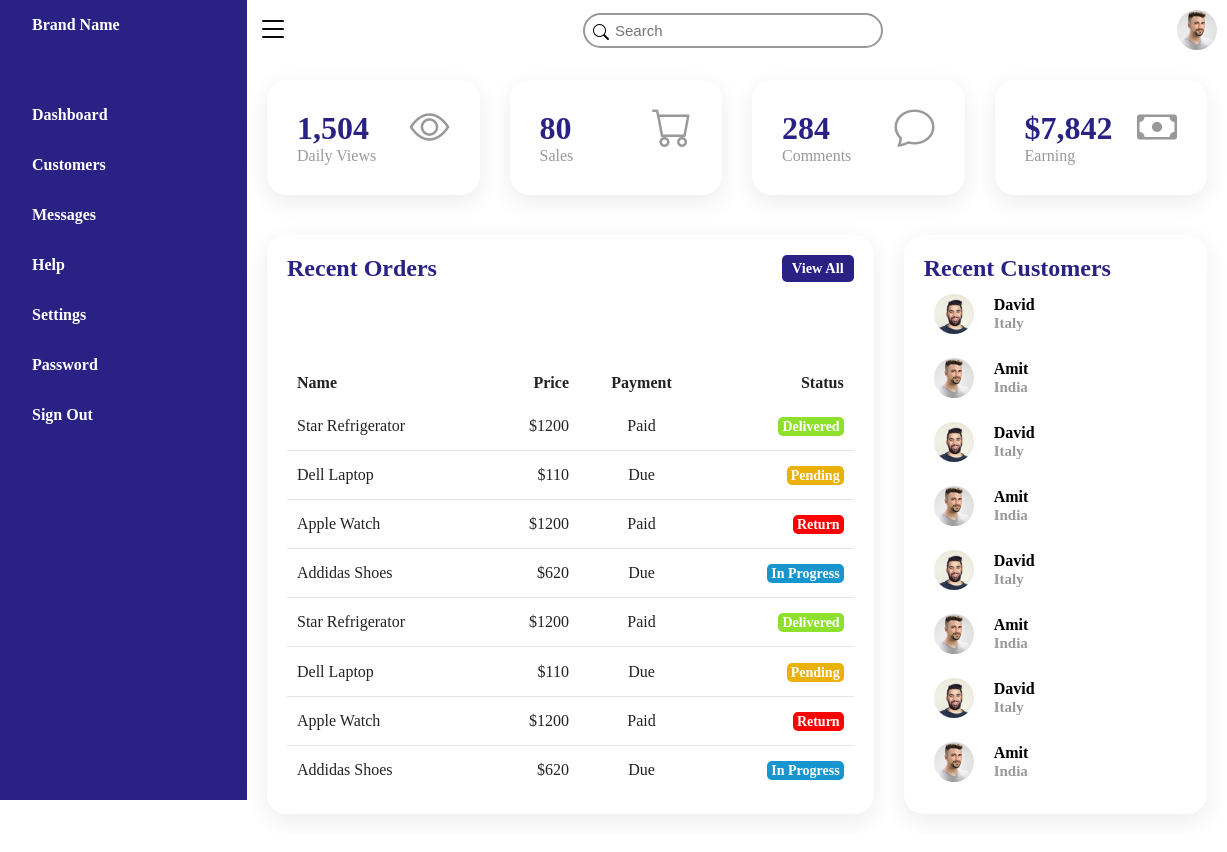
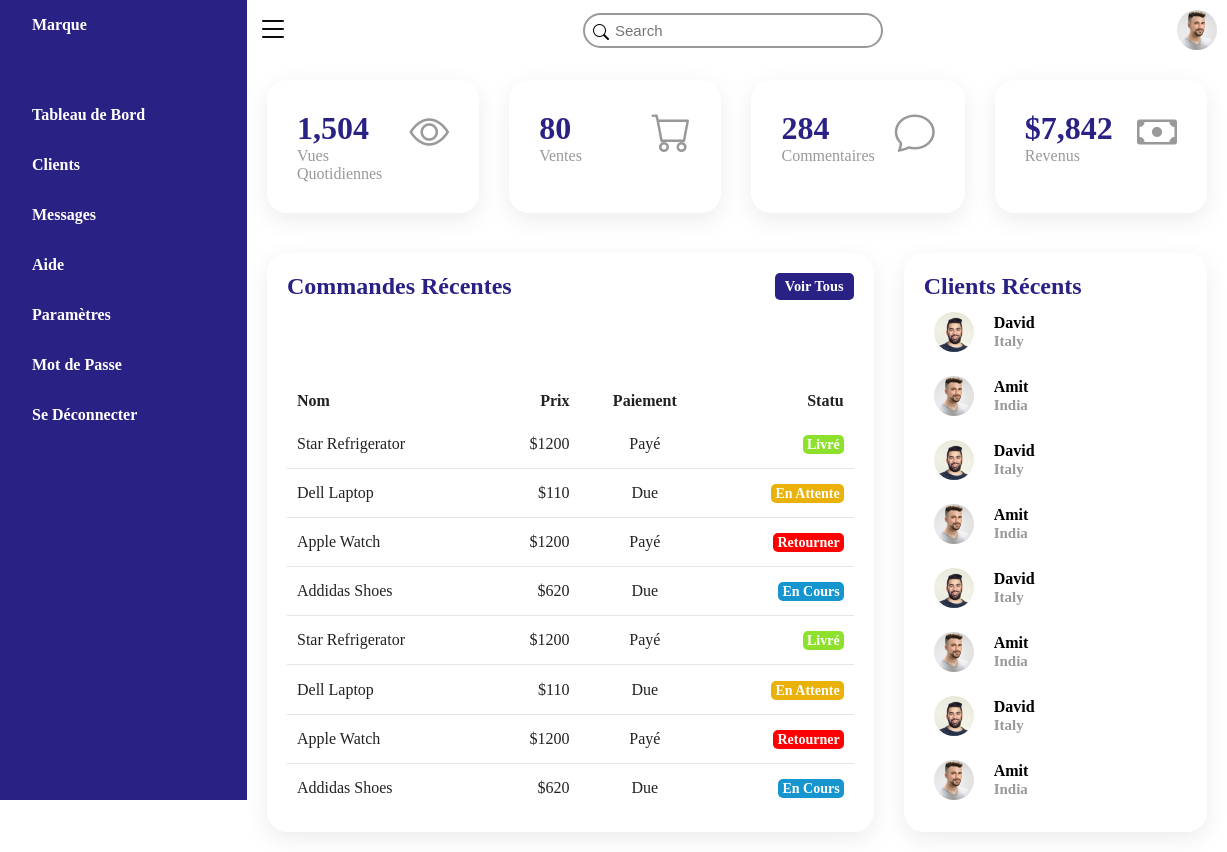
Before and after one commit to Kaiba777/AdminDashboard, a website: page index.html in a window 1280 px wide. Shown: the full height of the page, 53-1280 px from the left. Drawn offline with nearby package versions, Linux system fonts and the light colour scheme.

Commit message:
Fin du projet

```diff
--- a/assets/css/style.css
+++ b/assets/css/style.css
@@ -233,7 +233,7 @@ a .title {
 
 .iconBx .bx{
     position: absolute;
-    top: -5px;
+    top: 0;
     right: 0;
     font-size: 2.5rem;
     color: var(--black2);
--- a/index.html
+++ b/index.html
@@ -18,7 +18,7 @@
                         <span class="icon">
                             <i class="bi bi-apple icon1"></i>
                         </span>
-                        <span class="title">Brand Name</span>
+                        <span class="title">Marque</span>
                     </a>
                 </li>
                 <li>
@@ -26,7 +26,7 @@
                         <span class="icon">
                             <i class="bi bi-house-door icon1"></i>
                         </span>
-                        <span class="title">Dashboard</span>
+                        <span class="title">Tableau de Bord</span>
                     </a>
                 </li>
                 <li>
@@ -34,7 +34,7 @@
                         <span class="icon">
                             <i class="bi bi-people icon1"></i>
                         </span>
-                        <span class="title">Customers</span>
+                        <span class="title">Clients</span>
                     </a>
                 </li>
                 <li>
@@ -50,7 +50,7 @@
                         <span class="icon">
                             <i class="bi bi-question icon1"></i>
                         </span>
-                        <span class="title">Help</span>
+                        <span class="title">Aide</span>
                     </a>
                 </li>
                 <li>
@@ -58,7 +58,7 @@
                         <span class="icon">
                             <i class="bi bi-gear icon1"></i>
                         </span>
-                        <span class="title">Settings</span>
+                        <span class="title">Paramètres</span>
                     </a>
                 </li>
                 <li>
@@ -66,7 +66,7 @@
                         <span class="icon">
                             <i class="bi bi-lock icon1"></i>
                         </span>
-                        <span class="title">Password</span>
+                        <span class="title">Mot de Passe</span>
                     </a>
                 </li>
                 <li>
@@ -74,7 +74,7 @@
                         <span class="icon">
                             <i class="bi bi-box-arrow-right icon1"></i>
                         </span>
-                        <span class="title">Sign Out</span>
+                        <span class="title">Se Déconnecter</span>
                     </a>
                 </li>
             </ul>
@@ -102,7 +102,7 @@
                 <div class="card">
                     <div>
                         <div class="numbers">1,504</div>
-                        <div class="cardName">Daily Views</div>
+                        <div class="cardName">Vues Quotidiennes</div>
                     </div>
                     <div class="iconBx">
                         <i class="bi bi-eye bx"></i>
@@ -111,7 +111,7 @@
                 <div class="card">
                     <div>
                         <div class="numbers">80</div>
-                        <div class="cardName">Sales</div>
+                        <div class="cardName">Ventes</div>
                     </div>
                     <div class="iconBx">
                         <i class="bi bi-cart bx"></i>
@@ -120,7 +120,7 @@
                 <div class="card">
                     <div>
                         <div class="numbers">284</div>
-                        <div class="cardName">Comments</div>
+                        <div class="cardName">Commentaires</div>
                     </div>
                     <div class="iconBx">
                         <i class="bi bi-chat bx"></i>
@@ -129,7 +129,7 @@
                 <div class="card">
                     <div>
                         <div class="numbers">$7,842</div>
-                        <div class="cardName">Earning</div>
+                        <div class="cardName">Revenus</div>
                     </div>
                     <div class="iconBx">
                         <i class="bi bi-cash bx"></i>
@@ -141,17 +141,17 @@
             <div class="details">
                 <div class="recentOrders">
                     <div class="cardHeader">
-                        <h2>Recent Orders</h2>
-                        <a href="#" class="btn">View All</a>
+                        <h2>Commandes Récentes</h2>
+                        <a href="#" class="btn">Voir Tous</a>
                     </div>
 
                     <table>
                         <thead>
                             <tr>
-                                <td>Name</td>
-                                <td>Price</td>
-                                <td>Payment</td>
-                                <td>Status</td>
+                                <td>Nom</td>
+                                <td>Prix</td>
+                                <td>Paiement</td>
+                                <td>Statu</td>
                             </tr>
                         </thead>
 
@@ -159,57 +159,57 @@
                             <tr>
                                 <td>Star Refrigerator</td>
                                 <td>$1200</td>
-                                <td>Paid</td>
-                                <td><span class="status delivered">Delivered</span></td>
+                                <td>Payé</td>
+                                <td><span class="status delivered">Livré</span></td>
                             </tr>
 
                             <tr>
                                 <td>Dell Laptop</td>
                                 <td>$110</td>
                                 <td>Due</td>
-                                <td><span class="status pending">Pending</span></td>
+                                <td><span class="status pending">En Attente</span></td>
                             </tr>
 
                             <tr>
                                 <td>Apple Watch</td>
                                 <td>$1200</td>
-                                <td>Paid</td>
-                                <td><span class="status return">Return</span></td>
+                                <td>Payé</td>
+                                <td><span class="status return">Retourner</span></td>
                             </tr>
 
                             <tr>
                                 <td>Addidas Shoes</td>
                                 <td>$620</td>
                                 <td>Due</td>
-                                <td><span class="status inProgress">In Progress</span></td>
+                                <td><span class="status inProgress">En Cours</span></td>
                             </tr>
 
                             <tr>
                                 <td>Star Refrigerator</td>
                                 <td>$1200</td>
-                                <td>Paid</td>
-                                <td><span class="status delivered">Delivered</span></td>
+                                <td>Payé</td>
+                                <td><span class="status delivered">Livré</span></td>
                             </tr>
 
                             <tr>
                                 <td>Dell Laptop</td>
                                 <td>$110</td>
                                 <td>Due</td>
-                                <td><span class="status pending">Pending</span></td>
+                                <td><span class="status pending">En Attente</span></td>
                             </tr>
 
                             <tr>
                                 <td>Apple Watch</td>
                                 <td>$1200</td>
-                                <td>Paid</td>
-                                <td><span class="status return">Return</span></td>
+                                <td>Payé</td>
+                                <td><span class="status return">Retourner</span></td>
                             </tr>
 
                             <tr>
                                 <td>Addidas Shoes</td>
                                 <td>$620</td>
                                 <td>Due</td>
-                                <td><span class="status inProgress">In Progress</span></td>
+                                <td><span class="status inProgress">En Cours</span></td>
                             </tr>
                         </tbody>
                     </table>
@@ -218,7 +218,7 @@
                 <!--------------------- New Customers --------------------->
                 <div class="recentCustomers">
                     <div class="cardHeader">
-                        <h2>Recent Customers</h2>
+                        <h2>Clients Récents</h2>
                     </div>
 
                     <table>
```
